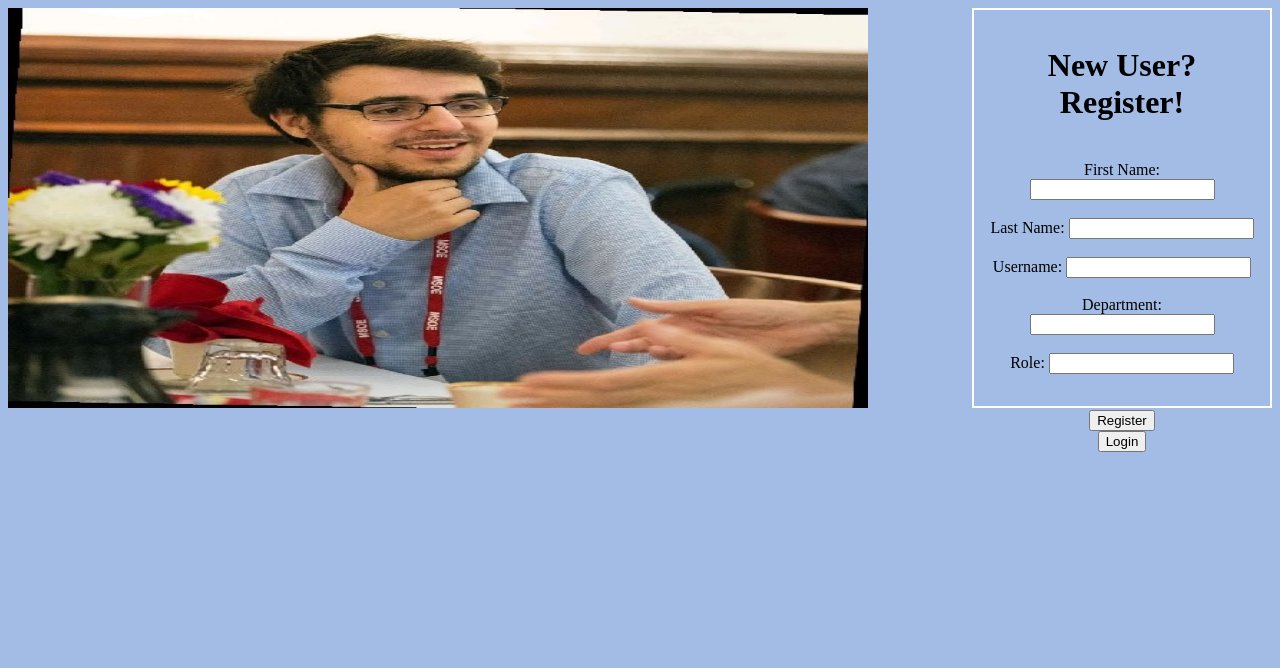
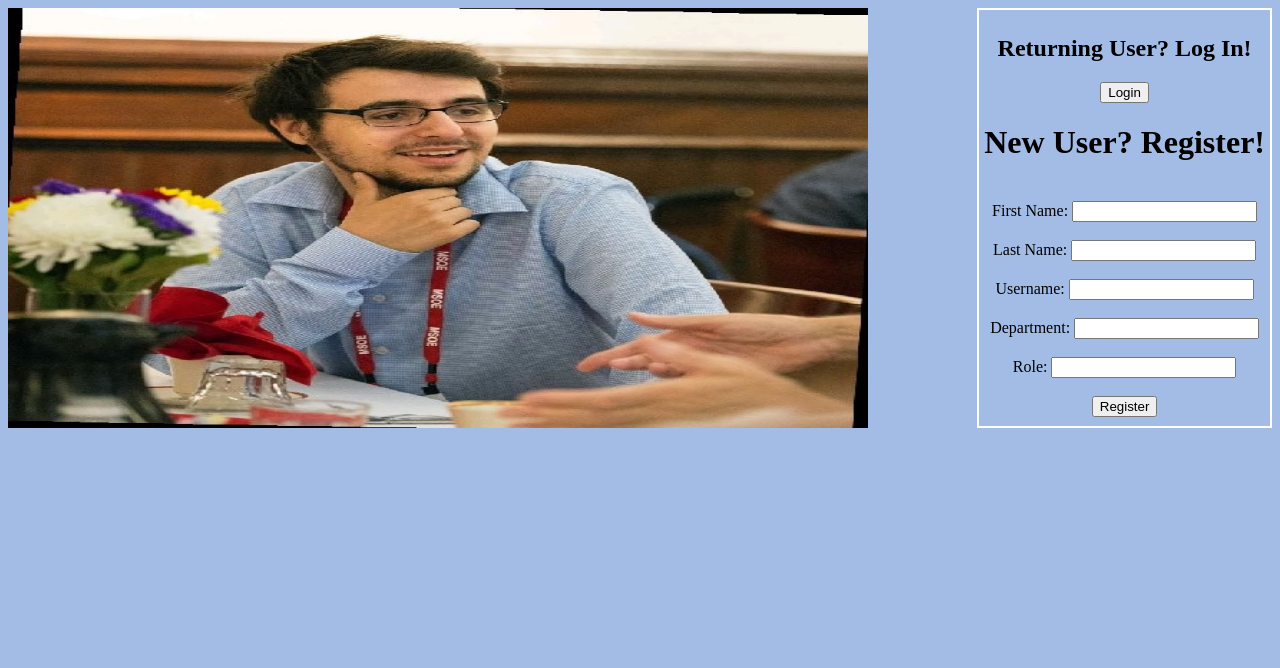
Before and after one commit to mankek/Time-Tracker, a Django app: page / in a window 1280 px wide. Shown: the top 668 px of the page. Run offline with Django 3.2, Linux system fonts and the light colour scheme.

Commit message:
success w/backgrounds

```diff
--- a/login/static/login/login.css
+++ b/login/static/login/login.css
@@ -3,7 +3,7 @@
 }
 .bg-img1{
     background-image: url("IV.jpg");
-    min-height: 400px;
+    min-height: 420px;
     background-position: left center;
     background-repeat: no-repeat;
     background-size: 68% 100%;
@@ -22,7 +22,7 @@ body, html{
     right: 0;
     height: 100%;
     max-width: 300px;
-    padding: 16px;
+    padding: 5px;
 }
 .bg-img2{
     display: none;
--- a/login/templates/login/index.html
+++ b/login/templates/login/index.html
@@ -10,14 +10,15 @@
     <div class="bg-img1" id="reg">
         <form id="register" action="{% url 'login:new' %}" method="post">
             {% csrf_token %}
+            <h2>Returning User? Log In!</h2> <button type="button" onclick="showlogin()">Login</button>
             <h1>New User? Register!</h1><br>
             First Name: <input type="text" maxlength="100" name="new_first"><br><br>
             Last Name: <input type="text" maxlength="100" name="new_last"><br><br>
             Username: <input type="text" maxlength="100" name="new_user"><br><br>
             Department: <input type="text" name="department"><br><br>
-            Role: <input type="text" name="role"><br><br>
+            Role: <input type="text" name="role"><br>
             <br>
-            <button type="submit">Register</button><br> <button type="button" onclick="showlogin()">Login</button>
+            <button type="submit">Register</button>
         </form><br>
     </div>
     <div class="bg-img2" id="log">
@@ -32,8 +33,8 @@
     </div>
     <script>
         function showlogin() {
-            document.getElementsByClassName("reg").style.display = "none";
-            document.getElementsByClassName("log").style.display = "block";
+            document.getElementById("reg").style.display = "none";
+            document.getElementById("log").style.display = "block";
         }
     </script>
 </body>
--- a/tracker/templates/tracker/index.html
+++ b/tracker/templates/tracker/index.html
@@ -3,7 +3,6 @@
 <head>
     <meta charset="UTF-8">
     <title>Time Tracker</title>
-    <script src="https://ajax.googleapis.com/ajax/libs/jquery/3.3.1/jquery.min.js"></script>
     {% load static %}
     <link rel="stylesheet" type="text/css" href="{% static 'tracker/tracker.css' %}">
     <form id="logout" method="post" action="{% url 'tracker:results' user %}">
```
